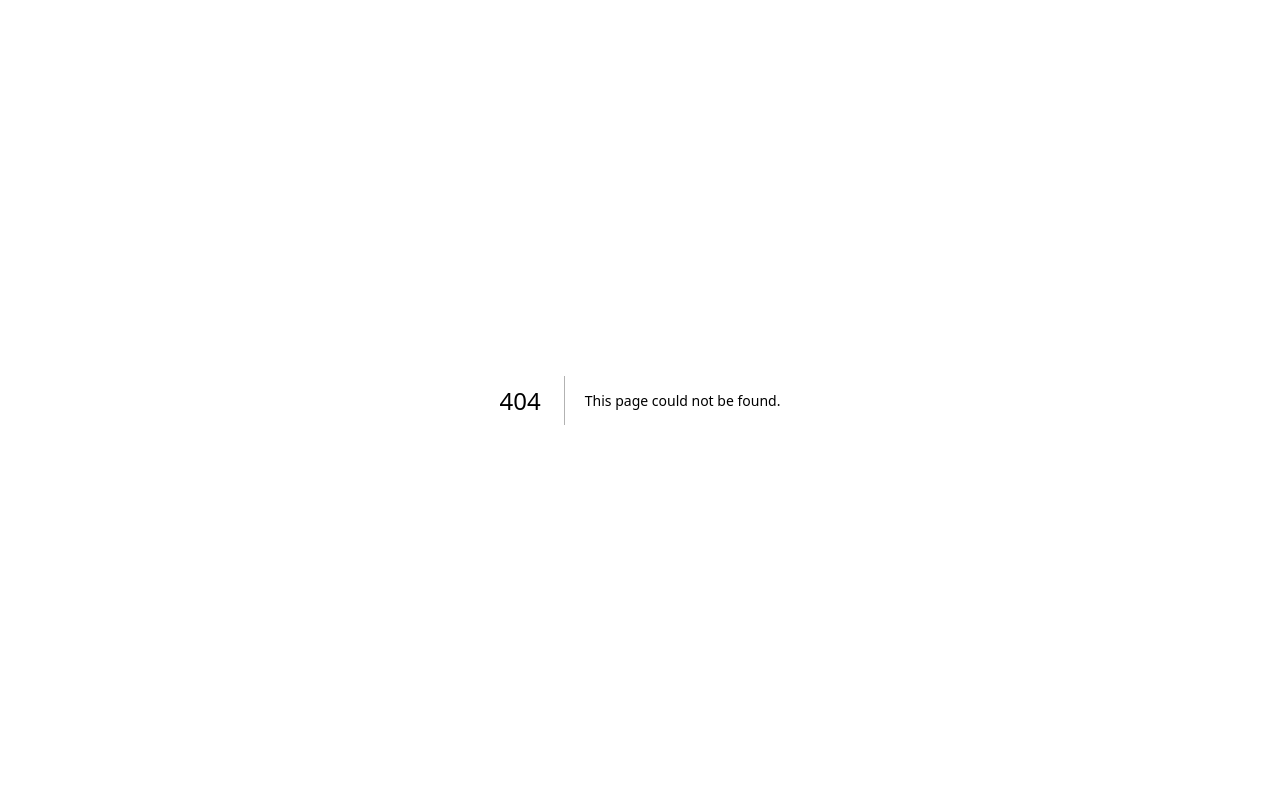
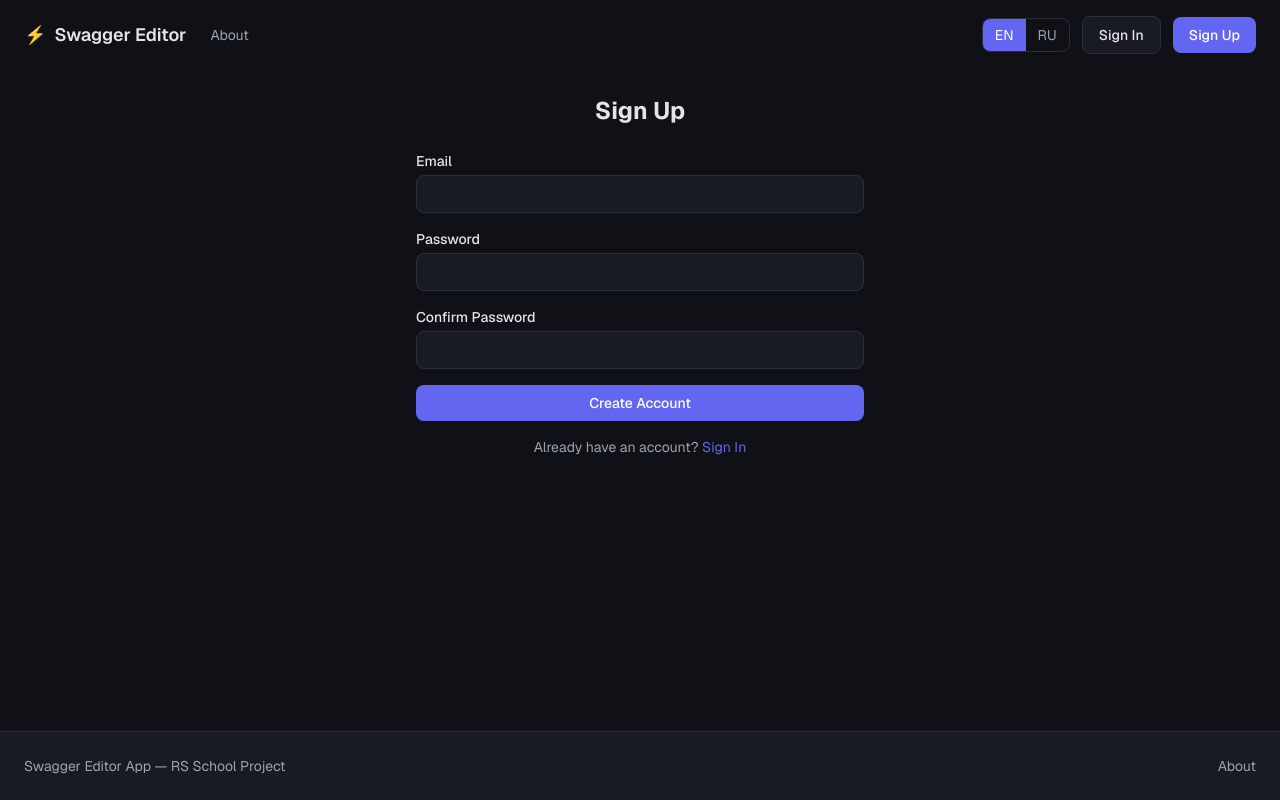
Before and after one commit to azamxvit/swagger-editor-app, a Next.js app: page /en/sign-up in a window 1280 px wide. Before the commit this address had no page. Built offline with nearby package versions, Linux system fonts and the light colour scheme; no server answers.

Commit message:
feat: add sign in and sign up with client-side validation

```diff
--- /dev/null
+++ b/src/app/[locale]/sign-in/page.tsx
@@ -0,0 +1,8 @@
+import { setRequestLocale } from 'next-intl/server';
+import { AuthForm } from '@/components/auth/AuthForm';
+
+export default async function SignInPage({ params }: { params: Promise<{ locale: string }> }) {
+  const { locale } = await params;
+  setRequestLocale(locale);
+  return <AuthForm mode="sign-in" />;
+}
--- /dev/null
+++ b/src/app/[locale]/sign-up/page.tsx
@@ -0,0 +1,8 @@
+import { setRequestLocale } from 'next-intl/server';
+import { AuthForm } from '@/components/auth/AuthForm';
+
+export default async function SignUpPage({ params }: { params: Promise<{ locale: string }> }) {
+  const { locale } = await params;
+  setRequestLocale(locale);
+  return <AuthForm mode="sign-up" />;
+}
--- /dev/null
+++ b/src/components/auth/AuthForm.tsx
@@ -0,0 +1,135 @@
+'use client';
+
+import { useForm } from 'react-hook-form';
+import { zodResolver } from '@hookform/resolvers/zod';
+import { useTranslations } from 'next-intl';
+import { useRouter, Link } from '@/i18n/routing';
+import toast from 'react-hot-toast';
+import { createClient } from '@/lib/supabase/client';
+import {
+  signInSchema,
+  signUpSchema,
+  type SignInFormData,
+  type SignUpFormData,
+} from '@/lib/auth/validation';
+import { useAuth } from '@/components/providers/AuthProvider';
+
+interface AuthFormProps {
+  mode: 'sign-in' | 'sign-up';
+}
+
+export function AuthForm({ mode }: AuthFormProps) {
+  const t = useTranslations('auth');
+  const tErrors = useTranslations('errors');
+  const router = useRouter();
+  const { refresh } = useAuth();
+  const supabase = createClient();
+  const isSignUp = mode === 'sign-up';
+
+  const {
+    register,
+    handleSubmit,
+    formState: { errors, isSubmitting },
+  } = useForm<SignInFormData | SignUpFormData>({
+    resolver: zodResolver(isSignUp ? signUpSchema : signInSchema),
+  });
+
+  const onSubmit = async (data: SignInFormData | SignUpFormData) => {
+    try {
+      if (isSignUp) {
+        const signUpData = data as SignUpFormData;
+        const { error } = await supabase.auth.signUp({
+          email: signUpData.email,
+          password: signUpData.password,
+        });
+        if (error) throw error;
+        toast.success(t('signUpSuccess'));
+      } else {
+        const { error } = await supabase.auth.signInWithPassword({
+          email: data.email,
+          password: data.password,
+        });
+        if (error) throw error;
+        toast.success(t('signInSuccess'));
+      }
+      await refresh();
+      router.push('/');
+    } catch (err) {
+      const message = err instanceof Error ? err.message : tErrors('generic');
+      toast.error(message);
+    }
+  };
+
+  return (
+    <div className="mx-auto w-full max-w-md">
+      <h1 className="mb-6 text-2xl font-bold text-center">
+        {isSignUp ? t('signUpTitle') : t('signInTitle')}
+      </h1>
+      <form onSubmit={handleSubmit(onSubmit)} className="space-y-4" noValidate>
+        <div>
+          <label htmlFor="email" className="label">
+            {t('email')}
+          </label>
+          <input
+            id="email"
+            type="email"
+            autoComplete="email"
+            className="input"
+            {...register('email')}
+          />
+          {errors.email && <p className="error-text">{errors.email.message}</p>}
+        </div>
+
+        <div>
+          <label htmlFor="password" className="label">
+            {t('password')}
+          </label>
+          <input
+            id="password"
+            type="password"
+            autoComplete={isSignUp ? 'new-password' : 'current-password'}
+            className="input"
+            {...register('password')}
+          />
+          {errors.password && <p className="error-text">{errors.password.message}</p>}
+        </div>
+
+        {isSignUp && (
+          <div>
+            <label htmlFor="confirmPassword" className="label">
+              {t('confirmPassword')}
+            </label>
+            <input
+              id="confirmPassword"
+              type="password"
+              autoComplete="new-password"
+              className="input"
+              {...register('confirmPassword')}
+            />
+            {'confirmPassword' in errors && errors.confirmPassword && (
+              <p className="error-text">{errors.confirmPassword.message}</p>
+            )}
+          </div>
+        )}
+
+        <button type="submit" disabled={isSubmitting} className="btn-primary w-full">
+          {isSubmitting
+            ? '...'
+            : isSignUp
+              ? t('signUpButton')
+              : t('signInButton')}
+        </button>
+      </form>
+
+      <p className="mt-4 text-center text-sm text-[var(--muted)]">
+        {isSignUp ? t('hasAccount') : t('noAccount')}{' '}
+        <Link
+          href={isSignUp ? '/sign-in' : '/sign-up'}
+          className="text-[var(--primary)] hover:underline"
+        >
+          {isSignUp ? t('signInButton') : t('signUpButton')}
+        </Link>
+      </p>
+    </div>
+  );
+}
```
